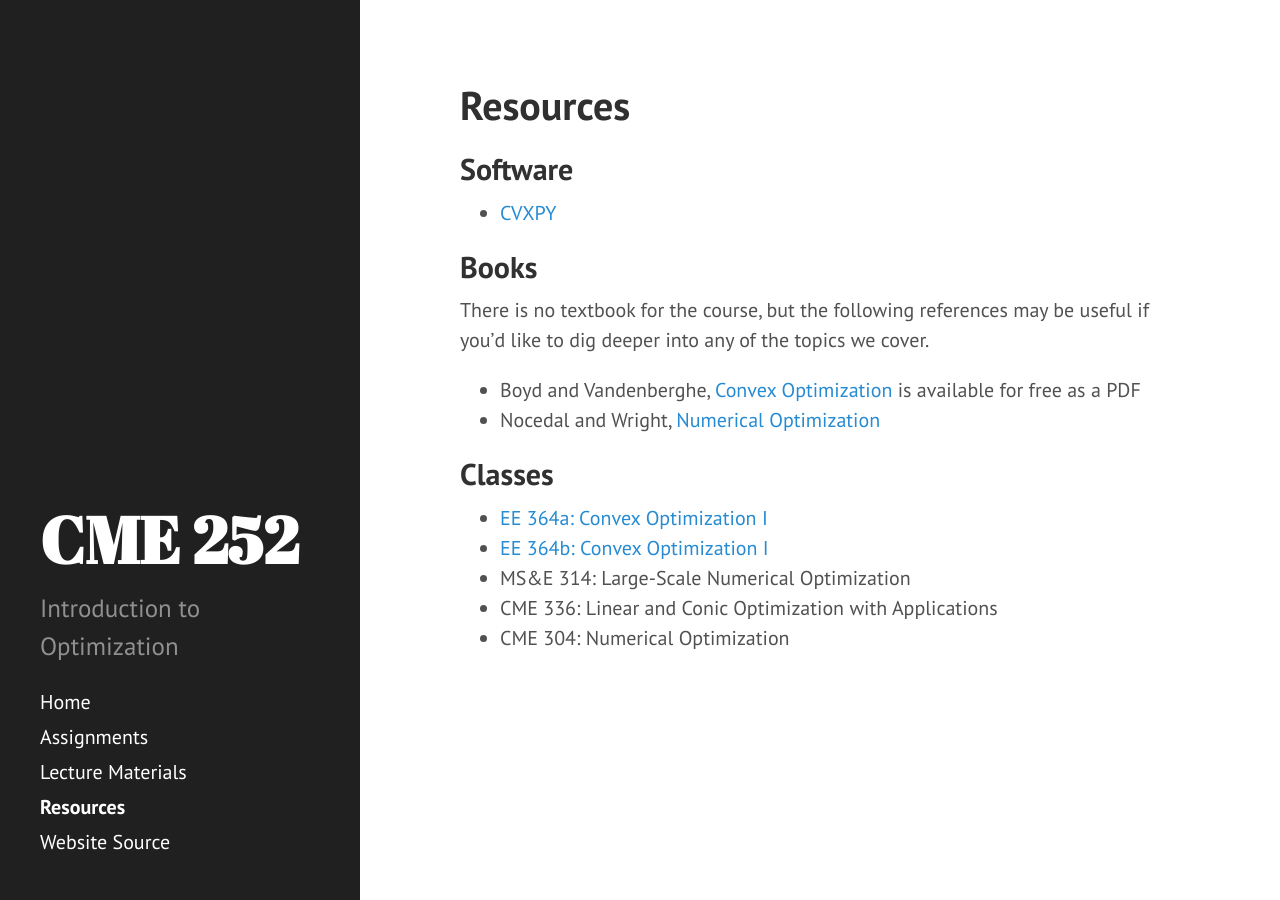
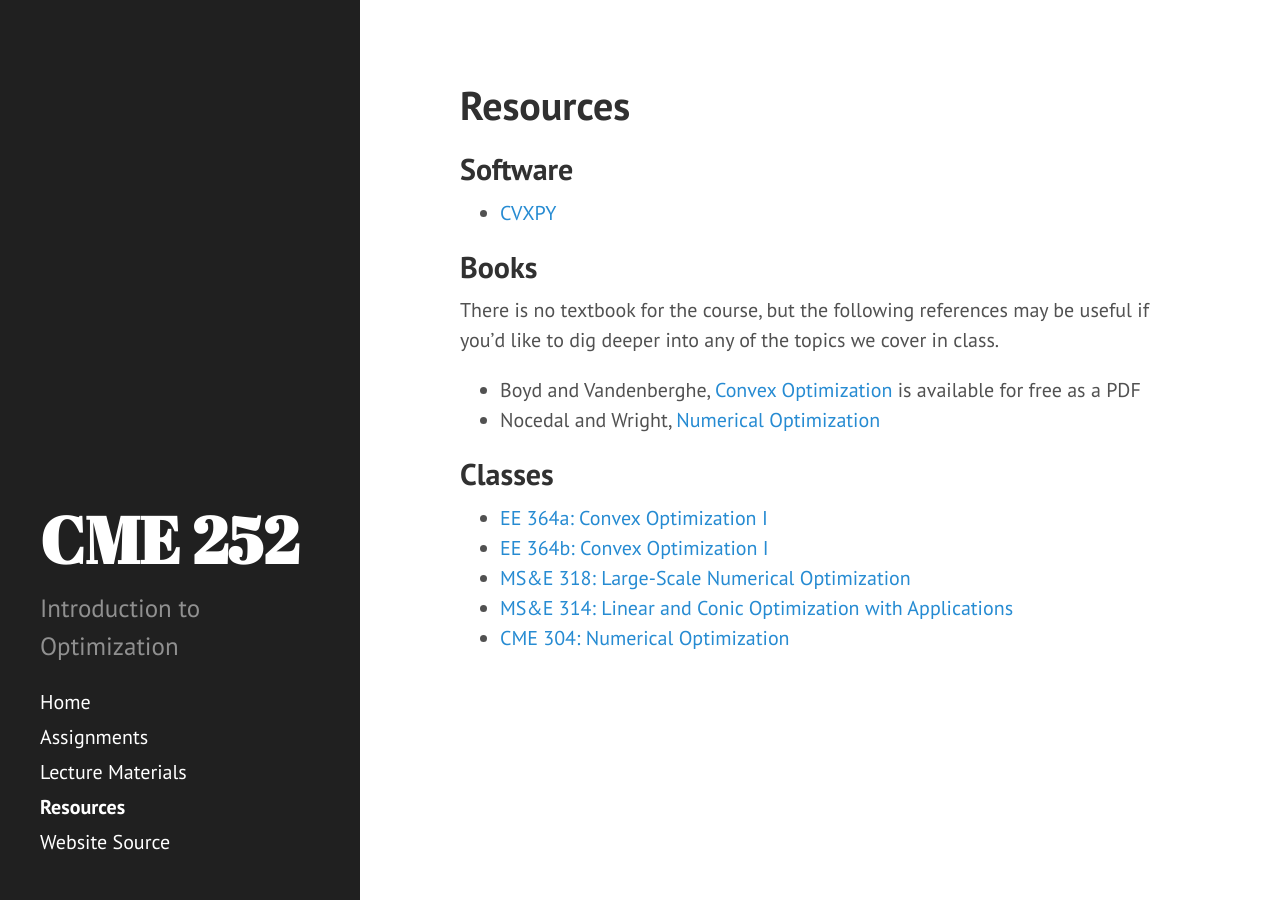
Before and after one commit to ajfriend/cme252, a Jekyll site: the page built from resources.md, in a window 1280 px wide. Built offline with Jekyll 4.4.1, drawn with Linux system fonts in a browser that asks for light colours; Markdown is read by kramdown in place of the engine named in the settings.

Commit message:
class links

```diff
--- a/resources.md
+++ b/resources.md
@@ -9,7 +9,7 @@ title: Resources
 ## Books
 There is no textbook for the course, but the following
 references may be useful if you'd like to dig deeper into
-any of the topics we cover.
+any of the topics we cover in class.
 
 - Boyd and Vandenberghe, [Convex Optimization](http://stanford.edu/~boyd/cvxbook/) is available for free as a PDF
 - Nocedal and Wright, [Numerical Optimization](http://www.springer.com/us/book/9780387303031)
@@ -17,6 +17,6 @@ any of the topics we cover.
 ## Classes
 - [EE 364a: Convex Optimization I](http://web.stanford.edu/class/ee364a/)
 - [EE 364b: Convex Optimization I](http://web.stanford.edu/class/ee364b/)
-- MS&E 314: Large-Scale Numerical Optimization
-- CME 336: Linear and Conic Optimization with Applications
-- CME 304: Numerical Optimization
+- [MS&E 318: Large-Scale Numerical Optimization](http://web.stanford.edu/class/msande318/)
+- [MS&E 314: Linear and Conic Optimization with Applications](http://web.stanford.edu/class/msande314/)
+- [CME 304: Numerical Optimization](http://web.stanford.edu/class/cme304/)
```
